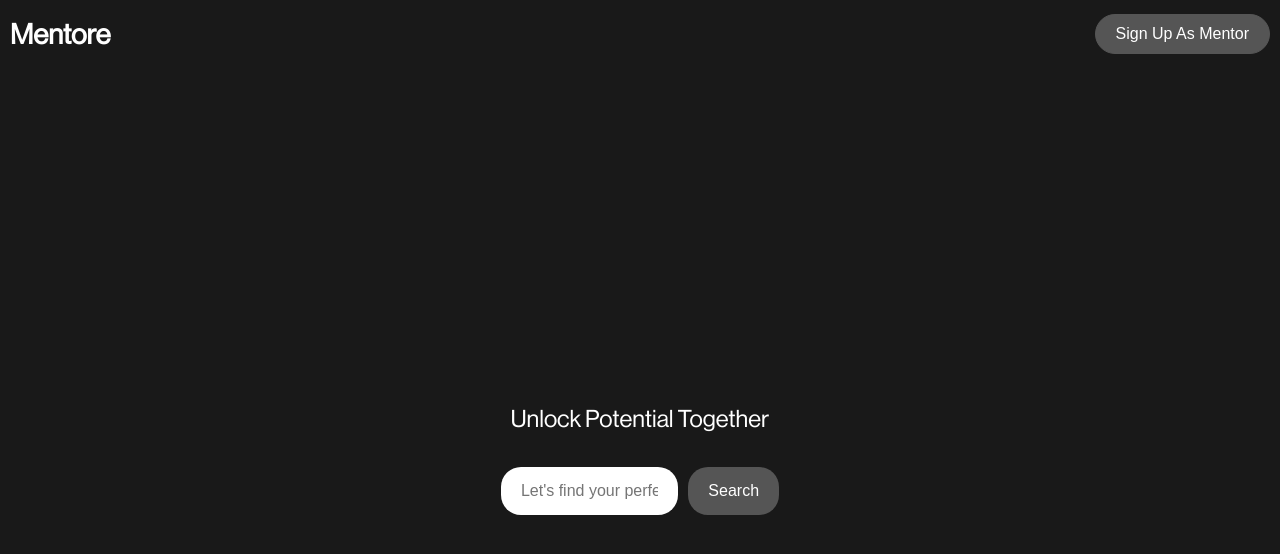
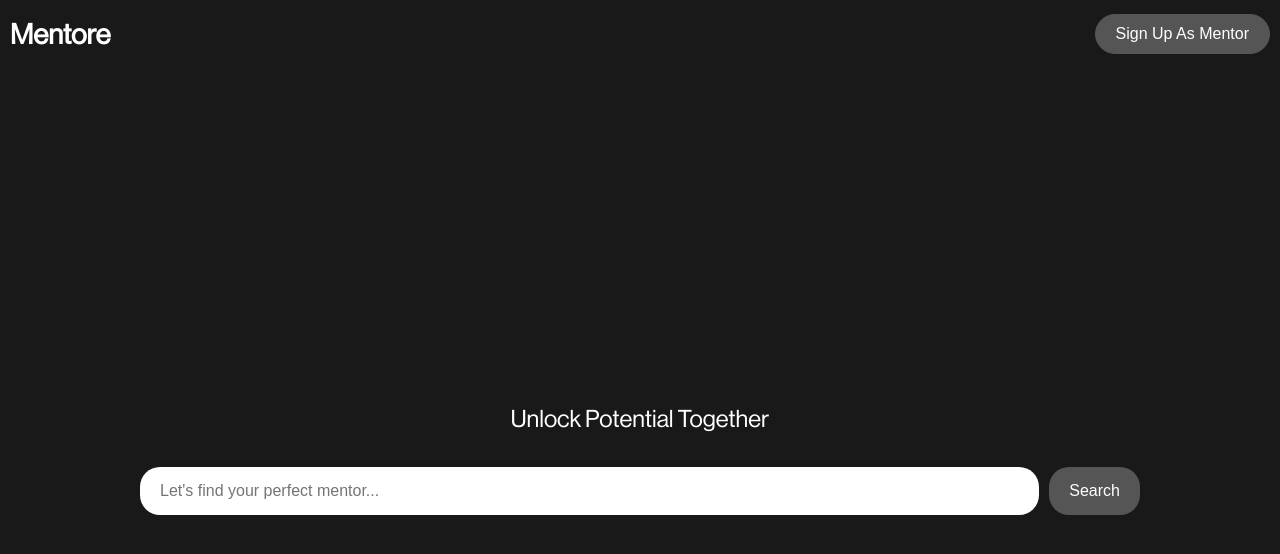
Before and after one commit to aaronkjin/mentore, a React (Create React App) app in the folder frontend/: page / in a window 1280 px wide. Shown: the top 554 px of the page. Built offline with nearby package versions, Linux system fonts and the light colour scheme.

Commit message:
firebase

```diff
--- a/frontend/src/App.js
+++ b/frontend/src/App.js
@@ -1,4 +1,4 @@
-import SignUpPage from './SignUpPage';
+import SignUpPage from "./SignUpPage";
 import React, { useState, useEffect, Fragment } from "react";
 import "./styles/App.css";
 
@@ -93,14 +93,19 @@ function App() {
           <h1 style={{ fontSize: "28px" }}>Mentore</h1>
         </div>
         <div style={{ paddingRight: "10px" }}>
-          <button onClick={()=>setDisplaySignUp(true)} className="sign-in-button">Sign Up As Mentor</button>
+          <button
+            onClick={() => setDisplaySignUp(true)}
+            className="sign-in-button"
+          >
+            Sign Up As Mentor
+          </button>
         </div>
       </nav>
 
       {displaySignUp && <SignUpPage />}
 
-      {!displaySignUp &&
-        <div>
+      {!displaySignUp && (
+        <>
           {!chatBegin ? (
             <header className="App-header">
               <p style={{ fontWeight: "medium" }}>Unlock Potential Together</p>
@@ -137,7 +142,10 @@ function App() {
                     ) : (
                       <div
                         className="bot-message"
-                    style={{ letterSpacing: "0.25px", wordSpacing: "1.25px" }}
+                        style={{
+                          letterSpacing: "0.25px",
+                          wordSpacing: "1.25px",
+                        }}
                       >
                         {logEntry.bot}
                       </div>
@@ -164,9 +172,8 @@ function App() {
               </header>
             </>
           )}
-        </div>
-      }
-
+        </>
+      )}
     </div>
   );
 }
--- a/package.json
+++ b/package.json
@@ -1,5 +1,6 @@
 {
   "dependencies": {
-    "@tabler/icons-react": "^3.0.0"
+    "@tabler/icons-react": "^3.0.0",
+    "firebase": "^10.8.1"
   }
 }
```
Also changed, not shown: 1 other file (tests, documents, lock files or other folders). Lines whose indentation alone changed are shown as unchanged.
